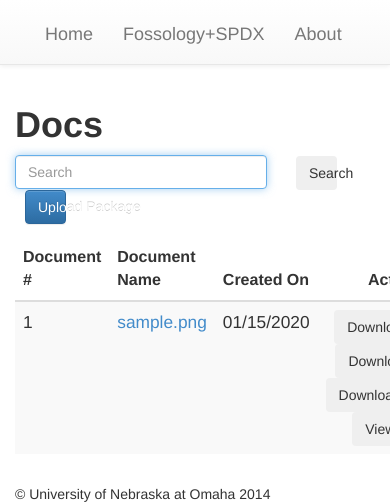
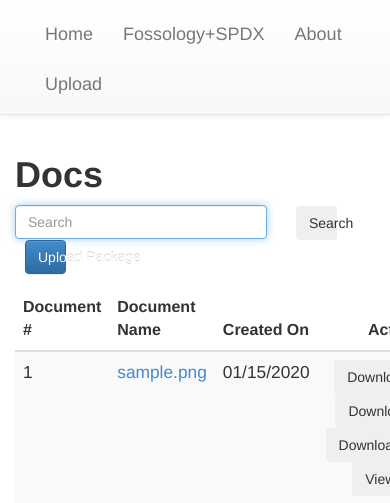
Before and after one commit to kernhe/SPDXHub, a PHP site: page /index.php in a window 390 px wide; the page is wider, and only the part inside the window is pictured. Shown: the top 503 px of that part. Run offline with PHP 8.4, Linux system fonts and the light colour scheme; tables that the repository leaves empty hold one stand-in row (values such as "Sample post"); some libraries are stand-ins or nearby versions.

Commit message:
Added Upload to header.

```diff
--- a/src/css/dashboard.css
+++ b/src/css/dashboard.css
@@ -71,3 +71,14 @@ table.table-doc th {
     text-align: center;
     width: 200px;
 }
+
+a.navbar-brand.navbar-upload{
+	float: right;
+}
+
+@media screen and (max-width:525px){
+	a.navbar-brand.navbar-upload{
+		float: left;
+		display: inline-block;
+	}
+}
--- a/src/function/headerfooter.php
+++ b/src/function/headerfooter.php
@@ -43,6 +43,7 @@ limitations under the License.
         echo                     		'<li><a class="navbar-brand" href="index.php">Home</a></li>';
         echo                     		'<li><a class="navbar-brand" href="https://fossologyspdx.ist.unomaha.edu/" target="_blank">Fossology+SPDX</a></li>';
         echo                     		'<li><a class="navbar-brand" href="About.php">About</a></li>';
+        echo                     		'<li><a class="navbar-brand navbar-upload" href="upload.php">Upload</a></li>';
         echo                         '</ul>';
         echo                     '</div>';
         echo                 '</div>';
```
